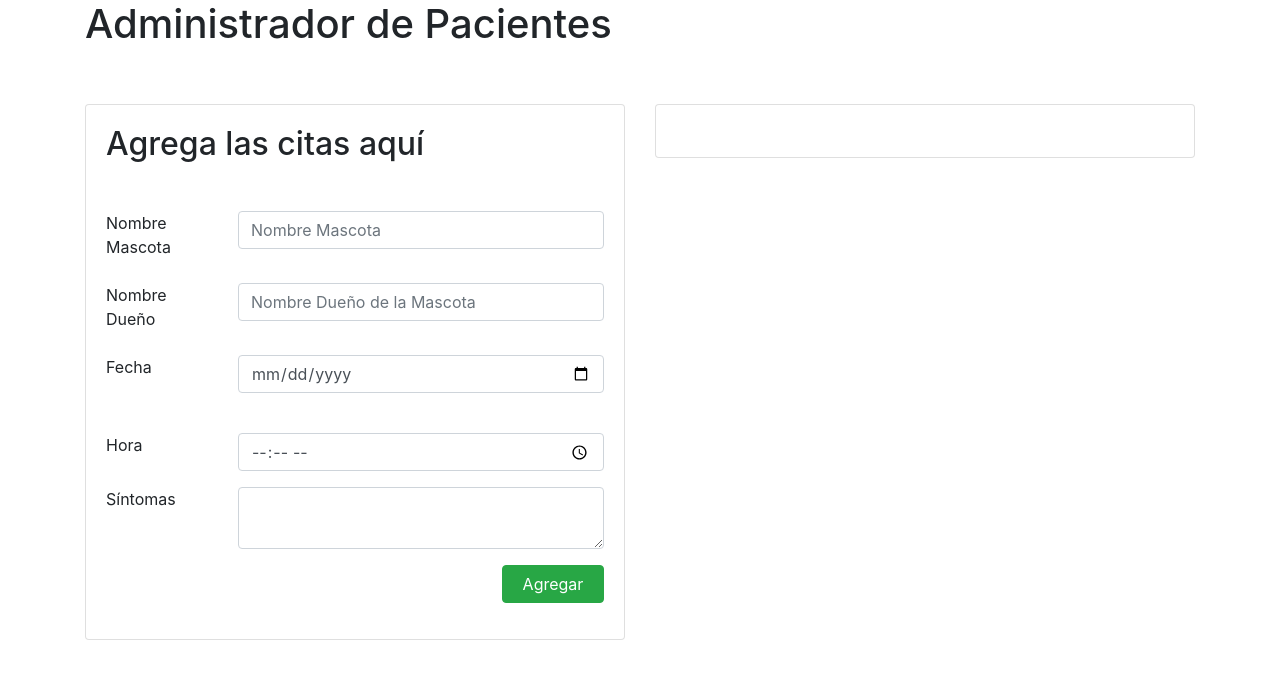
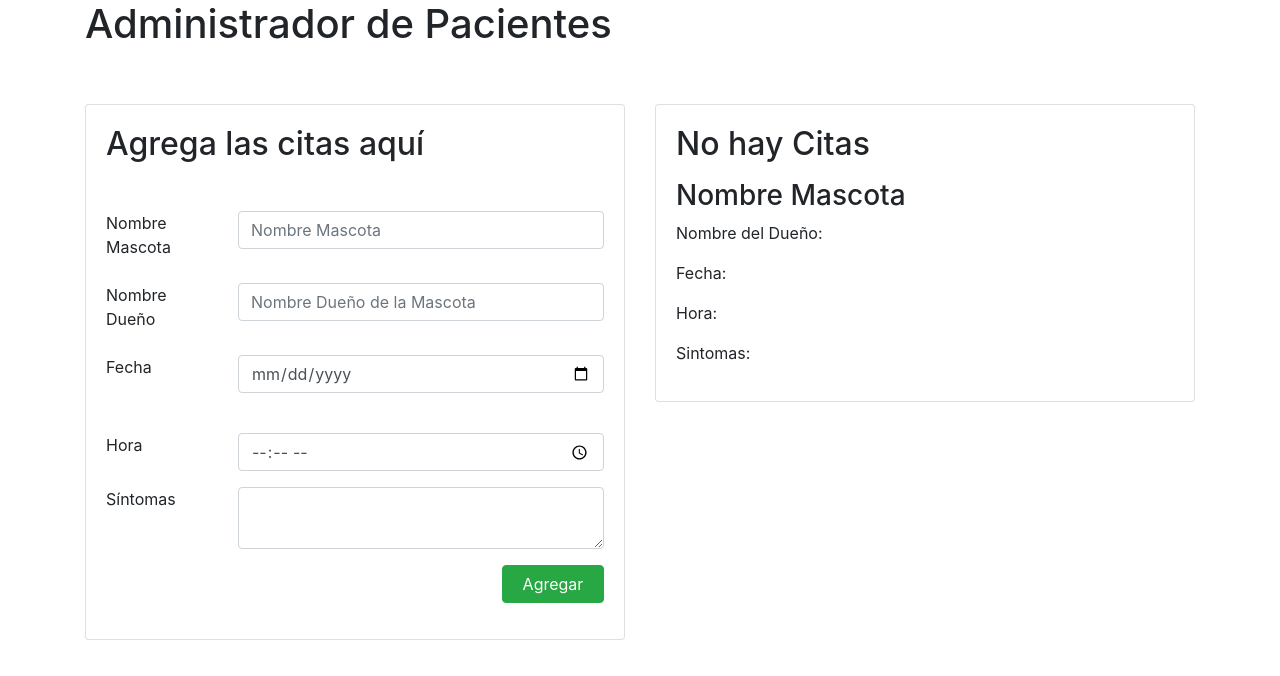
Before and after one commit to juanhuttemann/citas_react, a React (Create React App) app: page / in a window 1280 px wide. Shown: the top 676 px of the page. Built offline with nearby package versions, Linux system fonts and the light colour scheme.

Commit message:
Add Component Cita

```diff
--- /dev/null
+++ b/src/components/Cita.js
@@ -0,0 +1,21 @@
+import React, { Component } from 'react'
+
+class Cita extends Component {
+    state = {  }
+    render() {
+        return (
+            <div className="media mt-3">
+                <div className="media-body">
+                    <h3 className="">Nombre Mascota</h3>
+                    <p className="card-text"><span>Nombre del Dueño: </span></p>
+                    <p className="card-text"><span>Fecha: </span></p>
+                    <p className="card-text"><span>Hora: </span></p>
+                    <p className="card-text"><span>Sintomas: </span></p>
+                    <p className="card-text"></p>
+                </div>
+            </div>
+         );
+    }
+}
+
+export default Cita;
--- a/src/components/ListaCitas.js
+++ b/src/components/ListaCitas.js
@@ -1,4 +1,5 @@
 import React, { Component } from 'react'
+import Cita from './Cita';
 
 class ListaCitas extends Component {
     render() {
@@ -9,7 +10,11 @@
         return (
             <div className="card mt-5">
                 <div className="card-body">
-                    <h2 className="card-title">{}</h2>
+                    <h2 className = "card-title">
+                    {mensaje}
+                    </h2>
+
+                    <Cita/>
                 </div>
             </div>
          );
```
